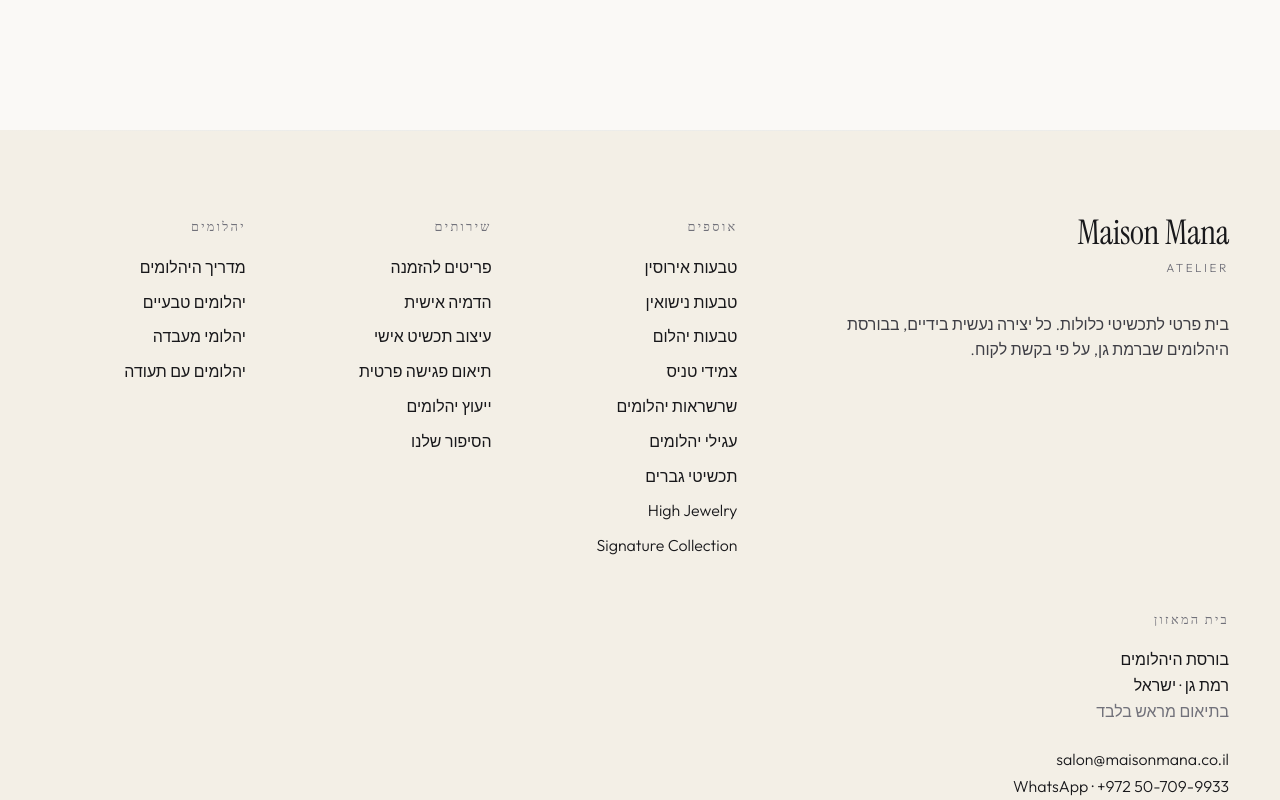
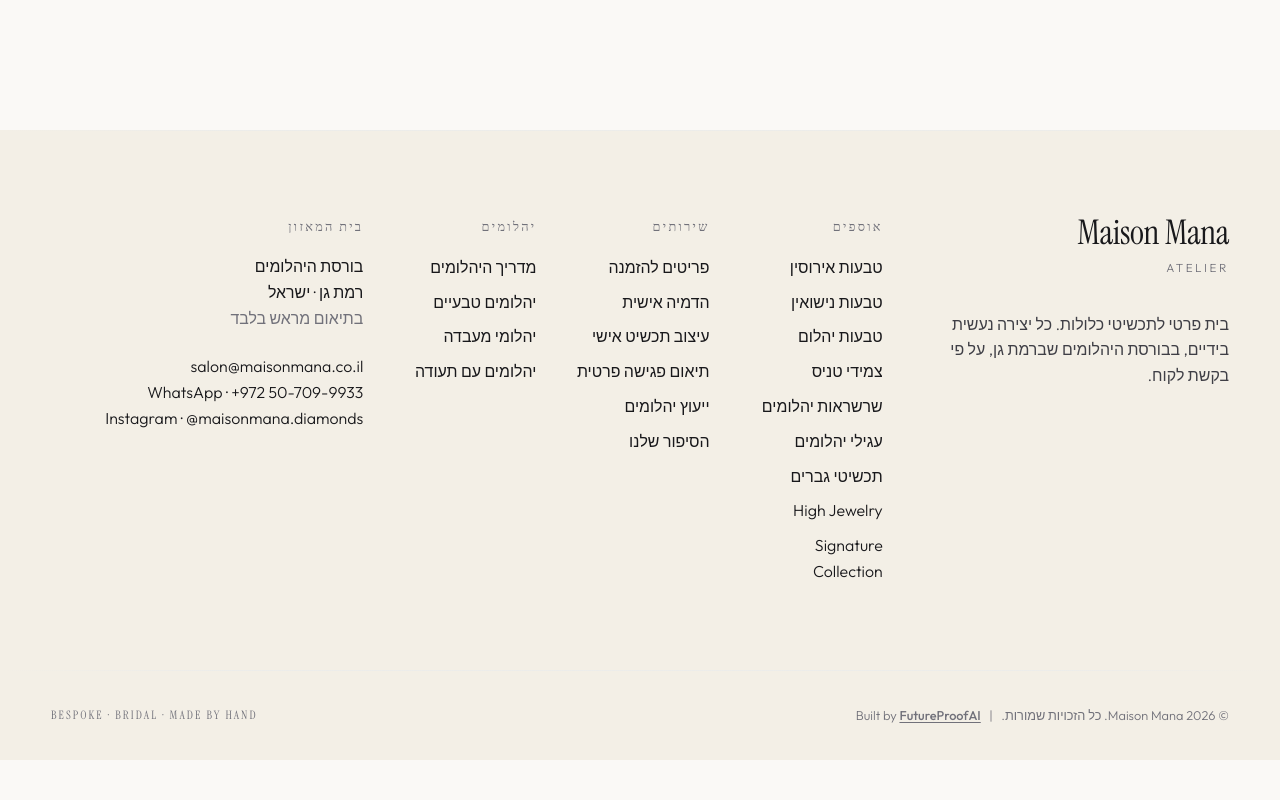
Before and after one commit to Shaus12/maisonmana, a Next.js app: page / in a window 1280 px wide. Shown: the part 8260-9060 px from the top of the page. After the commit the page ends 9020 px from the top, so only its background shows below. Built offline with nearby package versions, Linux system fonts and the light colour scheme; no server answers; a web font is replaced by a local one.

Commit message:
fix footer

```diff
--- a/components/Footer.tsx
+++ b/components/Footer.tsx
@@ -40,13 +40,13 @@
   return (
     <footer className="mt-40 bg-paper-deep">
       <div className="optical-rule h-px w-full" />
-      <div className="mx-auto grid max-w-[1440px] gap-12 px-6 py-16 md:grid-cols-5 md:px-12 md:py-20">
-        <div className="md:col-span-2">
+      <div className="mx-auto grid max-w-[1440px] gap-12 px-6 py-16 lg:grid-cols-7 lg:gap-8 lg:px-12 lg:py-20">
+        <div className="lg:col-span-2">
           <p className="display-lat text-[2rem] leading-none text-ink">Maison Mana</p>
           <p className="mt-2 text-[0.6875rem] tracking-[0.22em] text-ink-mute uppercase">
             Atelier
           </p>
-          <p className="mt-8 max-w-md text-ink-soft text-[0.9375rem] leading-relaxed">
+          <p className="mt-8 max-w-sm text-ink-soft text-[0.9375rem] leading-relaxed">
             {t("footer_tagline")}
           </p>
         </div>
@@ -55,7 +55,7 @@
         <FooterGroup title={t("footer_services")} links={serviceLinks} />
         <FooterGroup title={t("footer_diamonds")} links={diamondLinks} />
 
-        <div className="md:col-span-2">
+        <div className="lg:col-span-2">
           <p className="section-label">{t("contact_maison")}</p>
           <address className="mt-4 not-italic text-[0.9375rem] text-ink leading-relaxed">
             {t("footer_address_1")}
@@ -82,7 +82,21 @@
 
       <div className="optical-rule h-px w-full" />
       <div className="mx-auto flex max-w-[1440px] flex-col gap-3 px-6 py-8 text-[0.75rem] text-ink-mute md:flex-row md:items-center md:justify-between md:px-12">
-        <p>© <bdi dir="ltr">{new Date().getFullYear()}</bdi> Maison Mana. {t("footer_rights")}</p>
+        <p>
+          © <bdi dir="ltr">{new Date().getFullYear()}</bdi> Maison Mana. {t("footer_rights")}
+          <span className="mx-2">|</span>
+          <span>
+            Built by{" "}
+            <a
+              href="https://futureproof-ai.tech/web"
+              target="_blank"
+              rel="noopener noreferrer"
+              className="hover:text-ink transition-colors underline underline-offset-2 font-medium"
+            >
+              FutureProofAI
+            </a>
+          </span>
+        </p>
         <p className="display-lat tracking-[0.18em] uppercase text-[0.6875rem]">
           Bespoke · Bridal · Made by Hand
         </p>
```
